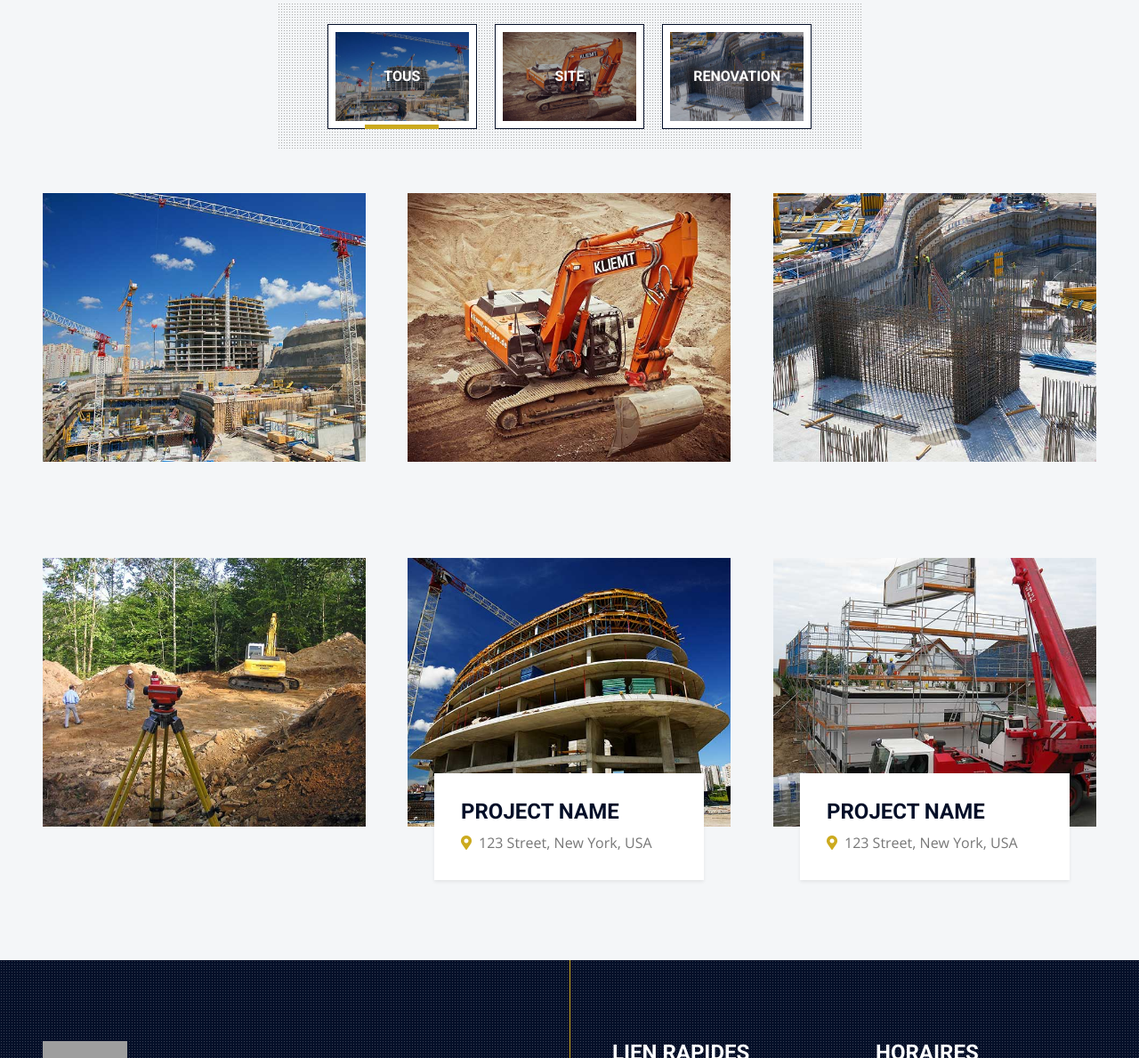
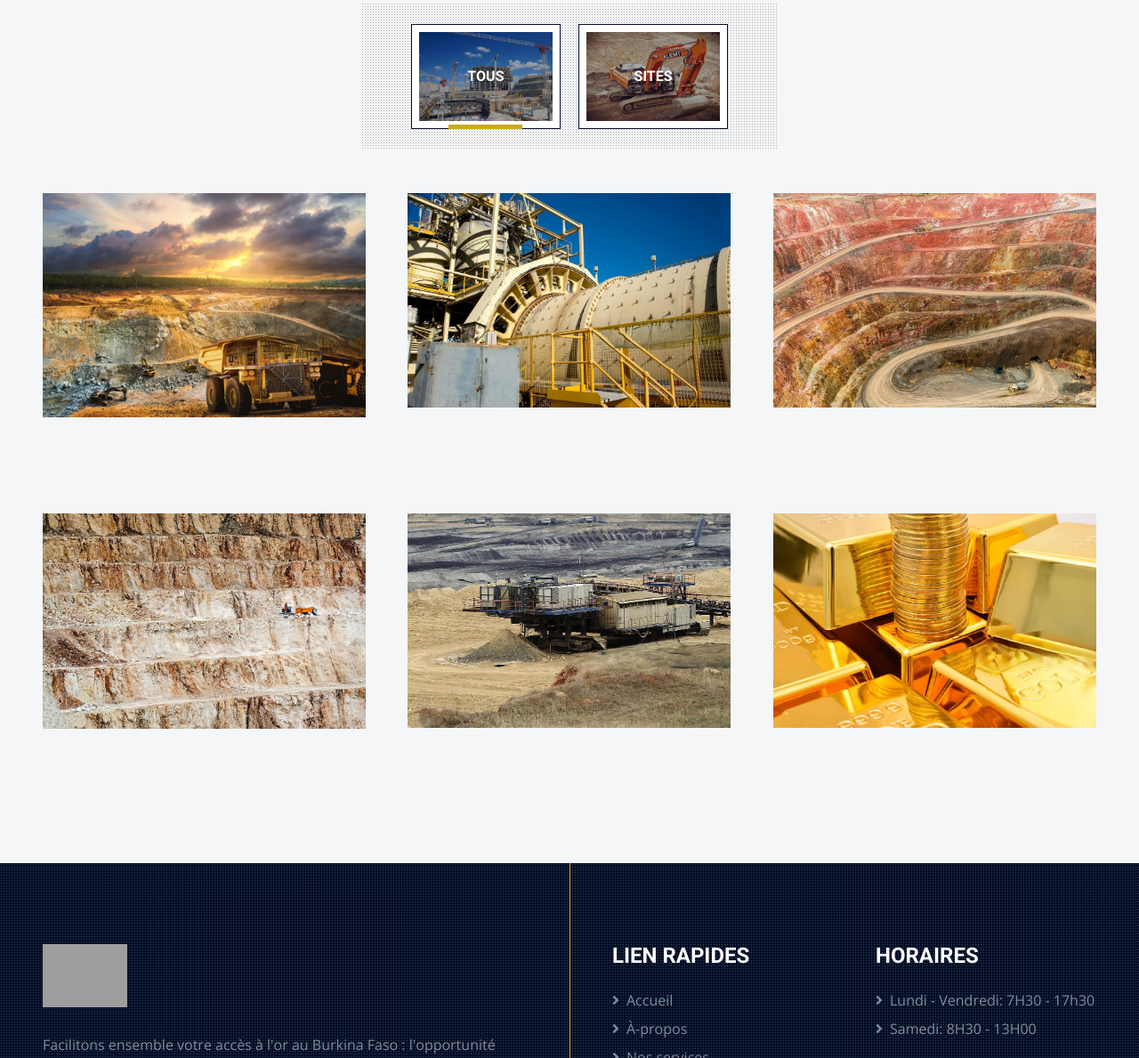
Before and after one commit to igorzoulender/Maleek-Gold, a plain HTML site: page a-propos.html in a window 1280 px wide. Shown: the part 2214-3403 px from the top of the page at 89% size. Drawn offline with nearby package versions, Linux system fonts and the light colour scheme; grey boxes are pictures that could not be loaded.

Commit message:
Finition du site

```diff
--- a/a-propos.html
+++ b/a-propos.html
@@ -342,10 +342,10 @@
                   class="position-absolute top-0 start-0 end-0 bottom-0 m-2 d-flex align-items-center justify-content-center"
                   style="background: rgba(4, 15, 40, 0.3)"
                 >
-                  <h6 class="text-white text-uppercase m-0">Site</h6>
+                  <h6 class="text-white text-uppercase m-0">Sites</h6>
                 </div>
               </li>
-              <li
+              <!-- <li
                 class="btn btn-outline-primary bg-white p-2 mx-2 mb-4"
                 data-filter=".second"
               >
@@ -359,7 +359,7 @@
                 >
                   <h6 class="text-white text-uppercase m-0">Renovation</h6>
                 </div>
-              </li>
+              </li> -->
             </ul>
           </div>
         </div>
@@ -367,10 +367,10 @@
       <div class="row g-5 portfolio-container">
         <div class="col-xl-4 col-lg-6 col-md-6 portfolio-item first">
           <div class="position-relative portfolio-box">
-            <img class="img-fluid w-100" src="img/portfolio-1.jpg" alt="" />
+            <img class="img-fluid w-100" src="img/galleries/machine.jpg" alt="" />
             <a
               class="portfolio-btn"
-              href="img/portfolio-1.jpg"
+              href="img/galleries/machine.jpg"
               data-lightbox="portfolio"
             >
               <i class="bi bi-plus text-white"></i>
@@ -379,10 +379,10 @@
         </div>
         <div class="col-xl-4 col-lg-6 col-md-6 portfolio-item second">
           <div class="position-relative portfolio-box">
-            <img class="img-fluid w-100" src="img/portfolio-2.jpg" alt="" />
+            <img class="img-fluid w-100" src="img/galleries/machine-2.jpg" alt="" />
             <a
               class="portfolio-btn"
-              href="img/portfolio-2.jpg"
+              href="img/galleries/machine-2.jpg"
               data-lightbox="portfolio"
             >
               <i class="bi bi-plus text-white"></i>
@@ -391,10 +391,10 @@
         </div>
         <div class="col-xl-4 col-lg-6 col-md-6 portfolio-item first">
           <div class="position-relative portfolio-box">
-            <img class="img-fluid w-100" src="img/portfolio-3.jpg" alt="" />
+            <img class="img-fluid w-100" src="img/galleries/machine-1.jpg" alt="" />
             <a
               class="portfolio-btn"
-              href="img/portfolio-3.jpg"
+              href="img/galleries/machine-1.jpg"
               data-lightbox="portfolio"
             >
               <i class="bi bi-plus text-white"></i>
@@ -403,10 +403,10 @@
         </div>
         <div class="col-xl-4 col-lg-6 col-md-6 portfolio-item second">
           <div class="position-relative portfolio-box">
-            <img class="img-fluid w-100" src="img/portfolio-4.jpg" alt="" />
+            <img class="img-fluid w-100" src="img/galleries/exploitation.jpg" alt="" />
             <a
               class="portfolio-btn"
-              href="img/portfolio-4.jpg"
+              href="img/galleries/exploitation.jpg"
               data-lightbox="portfolio"
             >
               <i class="bi bi-plus text-white"></i>
@@ -415,17 +415,10 @@
         </div>
         <div class="col-xl-4 col-lg-6 col-md-6 portfolio-item first">
           <div class="position-relative portfolio-box">
-            <img class="img-fluid w-100" src="img/portfolio-5.jpg" alt="" />
-            <a class="portfolio-title shadow-sm" href="">
-              <p class="h4 text-uppercase">Project Name</p>
-              <span class="text-body"
-                ><i class="fa fa-map-marker-alt text-primary me-2"></i>123
-                Street, New York, USA</span
-              >
-            </a>
+            <img class="img-fluid w-100" src="img/galleries/exploitation-2.jpg" alt="" />
             <a
               class="portfolio-btn"
-              href="img/portfolio-5.jpg"
+              href="img/galleries/exploitation-2.jpg"
               data-lightbox="portfolio"
             >
               <i class="bi bi-plus text-white"></i>
@@ -434,17 +427,10 @@
         </div>
         <div class="col-xl-4 col-lg-6 col-md-6 portfolio-item second">
           <div class="position-relative portfolio-box">
-            <img class="img-fluid w-100" src="img/portfolio-6.jpg" alt="" />
-            <a class="portfolio-title shadow-sm" href="">
-              <p class="h4 text-uppercase">Project Name</p>
-              <span class="text-body"
-                ><i class="fa fa-map-marker-alt text-primary me-2"></i>123
-                Street, New York, USA</span
-              >
-            </a>
+            <img class="img-fluid w-100" src="img/galleries/stock.jpg" alt="" />
             <a
               class="portfolio-btn"
-              href="img/portfolio-6.jpg"
+              href="img/galleries/stock.jpg"
               data-lightbox="portfolio"
             >
               <i class="bi bi-plus text-white"></i>
```
Also changed, not shown: index.html (+5 -6 lines), service.html (+3 -5 lines), img/galleries/exploitation-2.jpg (added), img/galleries/exploitation.jpg (added), img/galleries/machine-1.jpg (added), img/galleries/machine-2.jpg (added), img/galleries/machine.jpg (added), img/galleries/stock.jpg (added).
